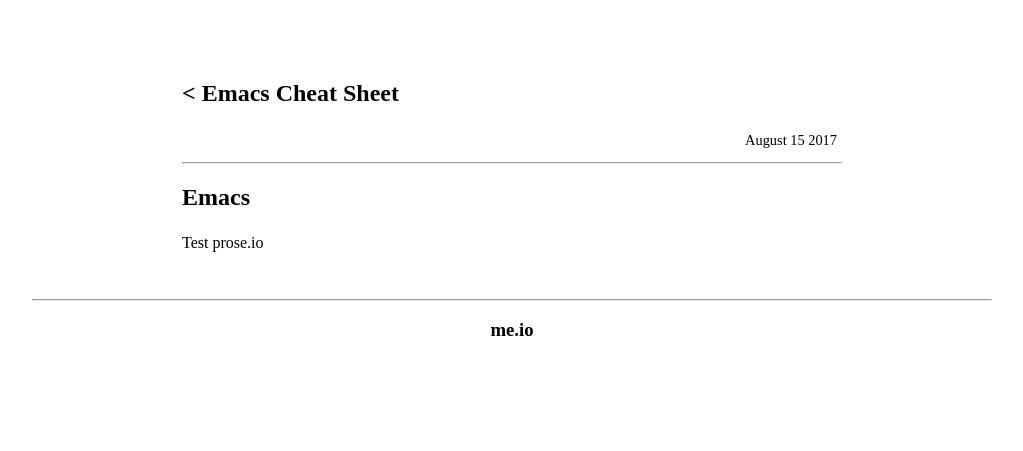
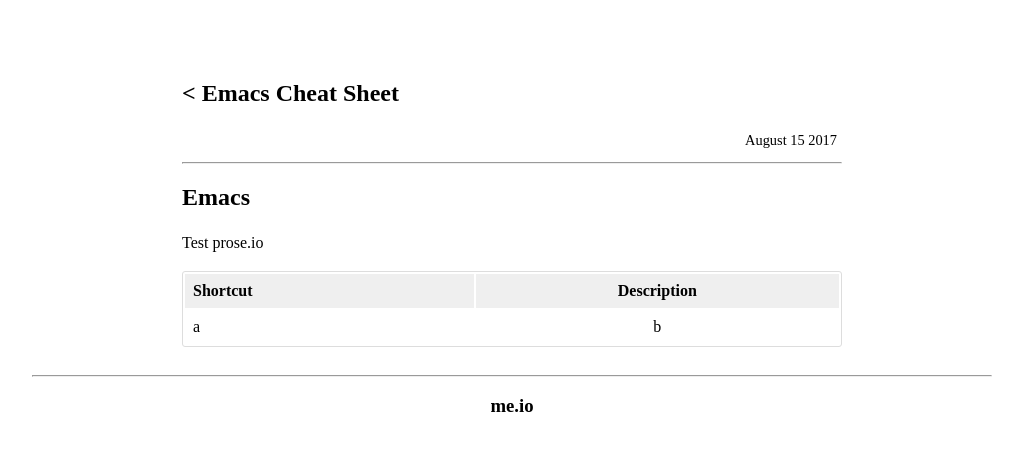
Before and after one commit to congdv/congdv.github.io, a Jekyll site: the page built from _posts/2017-08-15-emacs-cheat-sheet.md, in a window 1280 px wide. Shown: the top 451 px of the page, without its empty margins (128-1151 px from the left). Built offline with Jekyll 4.4.1, drawn with Linux system fonts in a browser that asks for light colours.

Commit message:
Add resize class table .ratio-1-3

```diff
--- a/_posts/2017-08-15-emacs-cheat-sheet.md
+++ b/_posts/2017-08-15-emacs-cheat-sheet.md
@@ -7,3 +7,8 @@ tag: notes
 ---
 ## Emacs
 Test prose.io
+
+|Shortcut| Description           |
+|:-------|:---------------------:|
+|a|b|
+{:.ratio-1-3}
```
